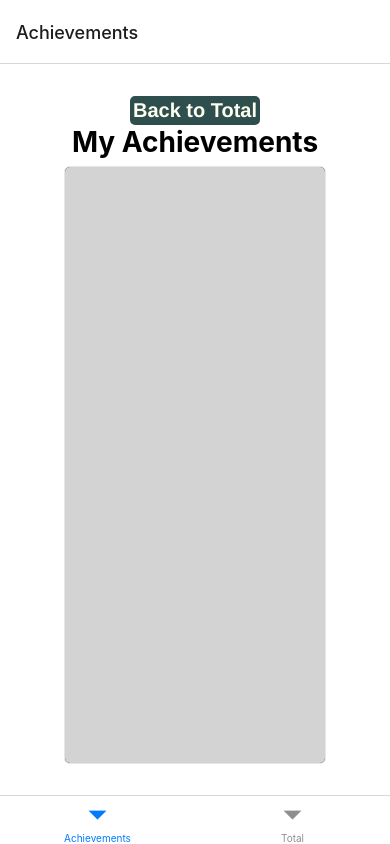
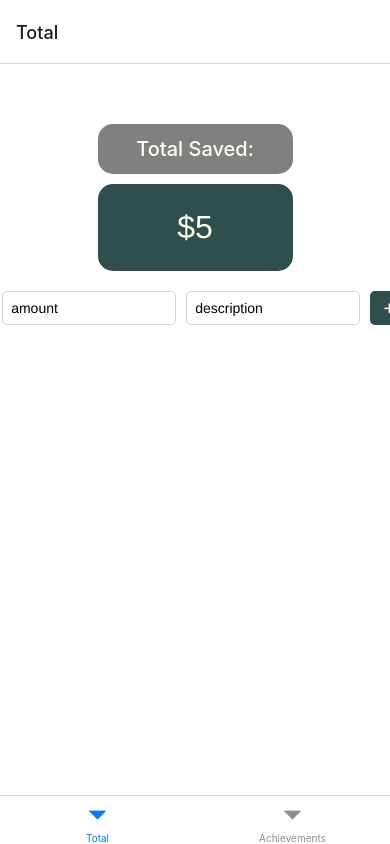
Before and after one commit to judy-n/MoneySaver, a React Native app: screen / in a window 390 px wide. Built offline with nearby package versions, Linux system fonts and the light colour scheme.

Commit message:
tab bar order

```diff
--- a/App.js
+++ b/App.js
@@ -30,13 +30,13 @@ export default function App() {
   return (
     <NavigationContainer style={styles.container}>
       <Tab.Navigator>
+          <Tab.Screen
+              name="Total"
+              component={Total}
+          />
         <Tab.Screen
           name="Achievements"
           component={Achievements}
-        />
-        <Tab.Screen
-          name="Total"
-          component={Total}
         />
       </Tab.Navigator>
     </NavigationContainer>
```
